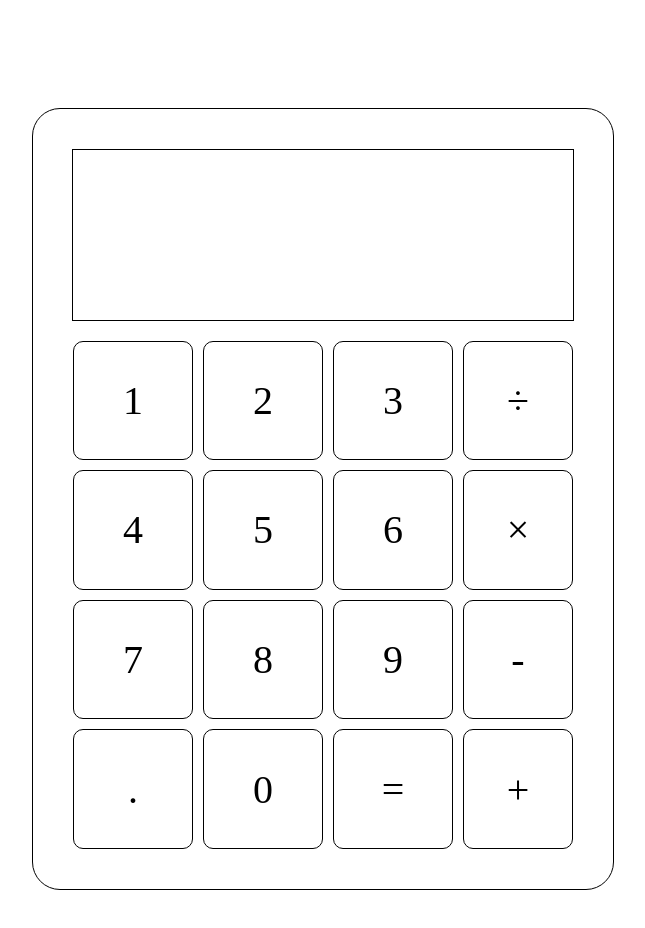
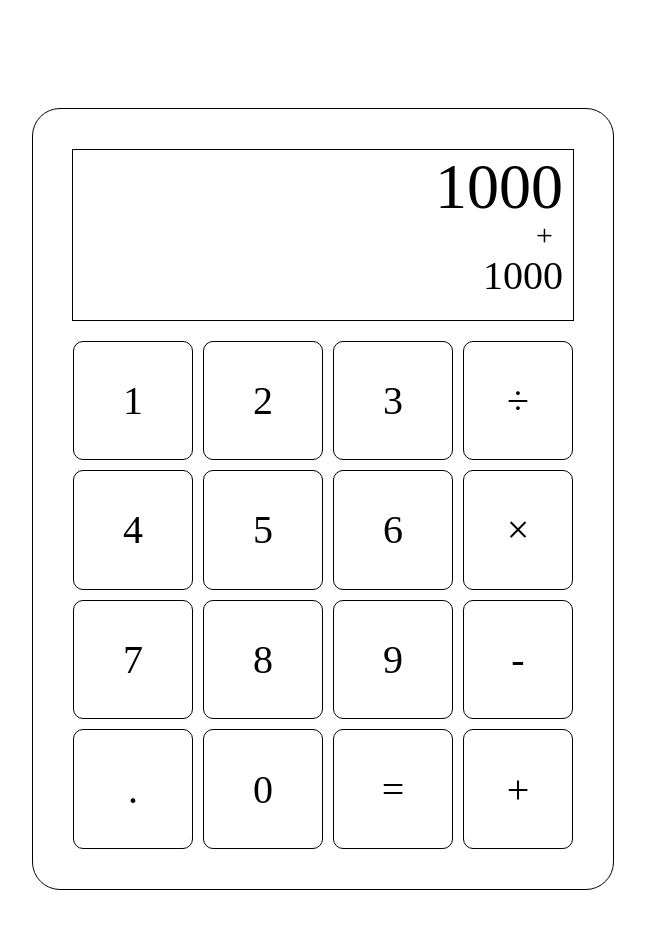
Before and after one commit to aandrku18/calculator, a plain HTML site: page index.html in a window 1280 px wide. Shown: the whole page, without its empty margins (317-962 px from the left). Drawn offline with Linux system fonts and the light colour scheme.

Commit message:
added placeholders for number on display

```diff
--- a/index.html
+++ b/index.html
@@ -11,10 +11,11 @@
     <div class="calculator">
         <div class="display">
             <div id="top_row">
-
+                1000
             </div>
+            <div id="operation">+</div>
             <div id="bottom_row">
-
+                1000
             </div>
         </div>
         <div class="buttons">
--- a/style.css
+++ b/style.css
@@ -23,6 +23,9 @@ body {
     width: 100%;
     height: 25%;
     border: 1px solid black;
+    display: flex;
+    flex-direction: column;
+
 }
 
 .buttons {
@@ -43,5 +46,30 @@ body {
 }
 
 .display div {
-    height: 50%;
+    height: 40%;
 }
+
+#top_row {
+    font-size: 64px;
+    text-align: right;
+    display: flex;
+    justify-content: end;
+    padding-right: 10px;
+}
+
+#operation {
+    display: flex;
+    justify-content: end;
+    height: 20%;
+    text-align: right;
+    padding-right: 20px;
+    font-size: 30px;
+}
+
+#bottom_row {
+    display: flex;
+    justify-content: end;
+    font-size: 40px;
+    text-align: right;
+    padding-right: 10px;
+}
```
